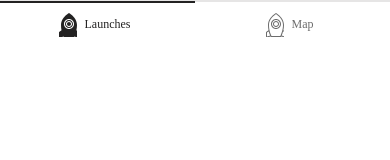
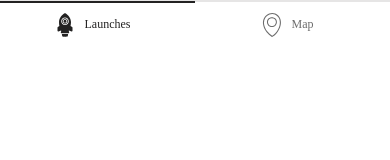
Before and after one commit to Rashmiranjan00/SpaceXLaunchExplorer, a React Native app: screen / in a window 390 px wide. Shown: the top 160 px of the page. Built offline with nearby package versions, Linux system fonts and the light colour scheme; no server answers.

Commit message:
feat: limit and offset added as variable

```diff
--- a/src/components/icons/NavLaunchFilled.tsx
+++ b/src/components/icons/NavLaunchFilled.tsx
@@ -8,7 +8,7 @@ const SvgComponent = (props: IconProps) => (
         xmlns="http://www.w3.org/2000/Svg"
         width={24}
         height={24}
-        viewBox="0 0 24 24"
+        viewBox="0 0 32 32"
         fill="none">
         <Path
             fill={props.color}
--- a/src/components/icons/NavLaunchOutlined.tsx
+++ b/src/components/icons/NavLaunchOutlined.tsx
@@ -8,7 +8,7 @@ const SvgComponent = (props: IconProps) => (
         xmlns="http://www.w3.org/2000/Svg"
         width={24}
         height={24}
-        viewBox="0 0 24 24"
+        viewBox="0 0 32 32"
         fill="none">
         <Path
             fill={props.color}
--- /dev/null
+++ b/src/components/icons/NavMapFilled.tsx
@@ -0,0 +1,19 @@
+/* eslint-disable */
+import React from 'react';
+import Svg, { Path } from 'react-native-svg';
+import { type IconProps } from './types';
+
+const SvgComponent = (props: IconProps) => (
+    <Svg
+        xmlns="http://www.w3.org/2000/Svg"
+        width={24}
+        height={24}
+        viewBox="0 0 93 123"
+        fill="none">
+        <Path
+            fill={props.color}
+            d="M68.51,106.28c-5.59,6.13-12.1,11.62-19.41,16.06c-0.9,0.66-2.12,0.74-3.12,0.1 c-10.8-6.87-19.87-15.12-27-24.09C9.14,86.01,2.95,72.33,0.83,59.15c-2.16-13.36-0.14-26.22,6.51-36.67 c2.62-4.13,5.97-7.89,10.05-11.14C26.77,3.87,37.48-0.08,48.16,0c10.28,0.08,20.43,3.91,29.2,11.92c3.08,2.8,5.67,6.01,7.79,9.49 c7.15,11.78,8.69,26.8,5.55,42.02c-3.1,15.04-10.8,30.32-22.19,42.82V106.28L68.51,106.28z M46.12,23.76 c12.68,0,22.95,10.28,22.95,22.95c0,12.68-10.28,22.95-22.95,22.95c-12.68,0-22.95-10.27-22.95-22.95 C23.16,34.03,33.44,23.76,46.12,23.76L46.12,23.76z"
+        />
+    </Svg>
+);
+export default SvgComponent;
--- /dev/null
+++ b/src/components/icons/NavMapOutlined.tsx
@@ -0,0 +1,19 @@
+/* eslint-disable */
+import React from 'react';
+import Svg, { Path } from 'react-native-svg';
+import { type IconProps } from './types';
+
+const SvgComponent = (props: IconProps) => (
+    <Svg
+        xmlns="http://www.w3.org/2000/Svg"
+        width={24}
+        height={24}
+        viewBox="0 0 93 123"
+        fill="none">
+        <Path
+            fill={props.color}
+            d="M47.49,116.85c6.31-4.01,11.98-8.87,16.92-14.29c10.73-11.75,17.97-26.11,20.87-40.2c2.88-13.91,1.52-27.54-4.85-38.06 c-1.81-3.02-4.08-5.78-6.78-8.26c-7.74-7.05-16.6-10.41-25.52-10.5c-9.37-0.07-18.87,3.45-27.27,10.14 c-3.58,2.86-6.53,6.15-8.82,9.78c-5.9,9.28-7.69,20.8-5.74,32.85c1.97,12.23,7.78,25.02,17.04,36.61 c6.44,8.08,14.54,15.58,24.18,21.91L47.49,116.85L47.49,116.85z M46.13,21.16c7.05,0,13.45,2.86,18.06,7.49 c4.63,4.63,7.49,11,7.49,18.06c0,7.05-2.86,13.45-7.49,18.06c-4.63,4.63-11,7.49-18.06,7.49c-7.05,0-13.45-2.86-18.06-7.49 c-4.63-4.63-7.49-11-7.49-18.06c0-7.05,2.86-13.45,7.49-18.06C32.7,24.02,39.07,21.16,46.13,21.16L46.13,21.16z M60.51,32.33 c-3.67-3.67-8.78-5.97-14.38-5.97c-5.63,0-10.71,2.27-14.38,5.97c-3.67,3.67-5.97,8.78-5.97,14.38c0,5.63,2.27,10.71,5.97,14.38 c3.67,3.67,8.78,5.97,14.38,5.97c5.63,0,10.71-2.27,14.38-5.97c3.67-3.67,5.97-8.78,5.97-14.38C66.47,41.08,64.21,36,60.51,32.33 L60.51,32.33z M68.52,106.27c-5.6,6.12-12.09,11.61-19.42,16.06c-0.88,0.66-2.13,0.75-3.13,0.11 c-10.8-6.87-19.85-15.13-26.99-24.09C9.15,86.02,2.94,72.34,0.83,59.16c-2.15-13.36-0.14-26.2,6.51-36.68 c2.63-4.13,5.97-7.89,10.07-11.14C26.78,3.88,37.51-0.07,48.17,0c10.28,0.09,20.42,3.9,29.22,11.93c3.09,2.81,5.67,5.99,7.78,9.48 c7.15,11.77,8.69,26.81,5.56,42.01c-3.11,15.04-10.8,30.33-22.18,42.8L68.52,106.27L68.52,106.27z"
+        />
+    </Svg>
+);
+export default SvgComponent;
--- a/src/components/icons/index.ts
+++ b/src/components/icons/index.ts
@@ -1,4 +1,6 @@
 import NavLaunchFilled from "./NavLaunchFilled";
 import NavLaunchOutlined from "./NavLaunchOutlined";
+import NavMapFilled from "./NavMapFilled";
+import NavMapOutlined from "./NavMapOutlined";
 
-export { NavLaunchFilled, NavLaunchOutlined };
+export { NavLaunchFilled, NavLaunchOutlined, NavMapFilled, NavMapOutlined };
--- a/src/hooks/useLaunches.ts
+++ b/src/hooks/useLaunches.ts
@@ -17,7 +17,7 @@ export const useLaunches = (): Result => {
 
     useEffect(() => {
         // eslint-disable-next-line @typescript-eslint/no-floating-promises
-        fetchLaunches();
+        fetchLaunches({ variables: { limit: 10, offset: 0 } });
     }, [fetchLaunches]);
     return {
         launches,
--- a/src/navigators/MainContentNavigator.tsx
+++ b/src/navigators/MainContentNavigator.tsx
@@ -13,7 +13,12 @@ import { tabRoutes, mainRoutes } from "../shared/routes";
 import colorScheme from "../hooks/colorScheme";
 import { isTablet } from "../util/ScreenHelper";
 import { DeviceTheme } from "../util/Theme";
-import { NavLaunchFilled, NavLaunchOutlined } from "../components/icons";
+import {
+    NavLaunchFilled,
+    NavLaunchOutlined,
+    NavMapFilled,
+    NavMapOutlined
+} from "../components/icons";
 
 const MainContentStack = createNativeStackNavigator();
 
@@ -135,11 +140,11 @@ export function BottomTabNavigator() {
                         /* eslint-disable-next-line react/no-unstable-nested-components */
                         tabBarIcon: props =>
                             props.focused ? (
-                                <NavLaunchFilled
+                                <NavMapFilled
                                     color={theme.NavBar.icon_fill_color}
                                 />
                             ) : (
-                                <NavLaunchOutlined
+                                <NavMapOutlined
                                     color={theme.NavBar.icon_outline_color}
                                 />
                             )
```
